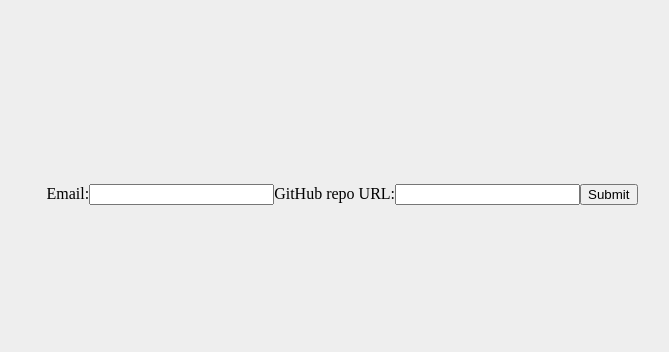
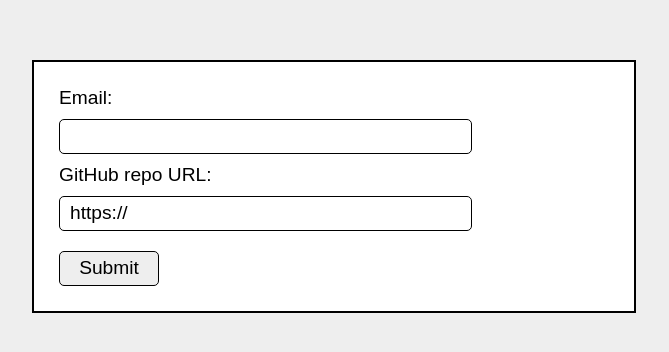
Before and after one commit to akinevans/CV-technical, a plain HTML site: page index.html in a window 1280 px wide. Shown: the part 214-566 px from the top of the page, without its empty margins (306-975 px from the left). Drawn offline with Linux system fonts and the light colour scheme.

Commit message:
Build out basic styling for the form. Update index.html with element classnames and preset value attributes

```diff
--- a/index.html
+++ b/index.html
@@ -9,12 +9,20 @@
   <body>
     <form action="" id="" class="form-wrapper">
       <label for="email">Email:</label>
-      <input type="email" id="email" name="email" required />
+      <input class="form-input" id="email" type="email" name="email" required />
 
       <label for="githubRepoUrl">GitHub repo URL:</label>
-      <input type="url" id="githubRepoUrl" name="githubRepoUrl" required />
+      <input
+        class="form-input"
+        id="githubRepoUrl"
+        type="url"
+        name="githubRepoUrl"
+        required
+        value="https://"
+      />
 
-      <input type="submit" value="Submit" />
+      <!-- Submit btn -->
+      <input class="submit-btn" type="submit" value="Submit" />
     </form>
 
     <script src="form.js"></script>
--- a/style.css
+++ b/style.css
@@ -1,13 +1,76 @@
+* {
+  box-sizing: border-box;
+  font-family: Arial, Helvetica, sans-serif;
+}
+
 body {
   width: 100vw;
   height: 100vh;
+  margin: 0;
+  padding: 0;
   background-color: #eee;
 }
 
 body,
-.form-wrapper {
+.form-wrapper,
+.submit-btn {
   display: flex;
   justify-content: center;
   align-items: center;
   color: #000;
 }
+
+.form-wrapper {
+  flex-direction: column;
+  align-items: flex-start;
+  width: 50%;
+  max-width: 600px;
+  min-width: 300px;
+  height: fit-content;
+  margin: 30px;
+  padding: 25px;
+  background-color: #fff;
+  outline: 2px solid #000;
+}
+
+label,
+input {
+  width: 75%;
+  font-size: 1.2rem;
+}
+
+label {
+  margin-bottom: 10px;
+}
+
+.form-input {
+  height: 35px;
+  margin-bottom: 10px;
+  padding: 5px 0 5px 10px;
+  border: 1px solid #000;
+  border-radius: 5px;
+  transition: 0.1s all ease-in-out;
+}
+
+.form-input:active,
+.form-input:focus {
+  outline: 2px solid #795bf5;
+  transition: 0.1s all ease-in-out;
+}
+
+.submit-btn {
+  width: 100px;
+  height: 35px;
+  margin-top: 10px;
+  background-color: #eee;
+  border-radius: 5px;
+  border: 1px solid #000;
+  cursor: pointer;
+  transition: 0.1s all ease-in-out;
+}
+
+.submit-btn:active {
+  color: #fff;
+  background-color: #795bf5;
+  transition: 0.1s all ease-in-out;
+}
```
